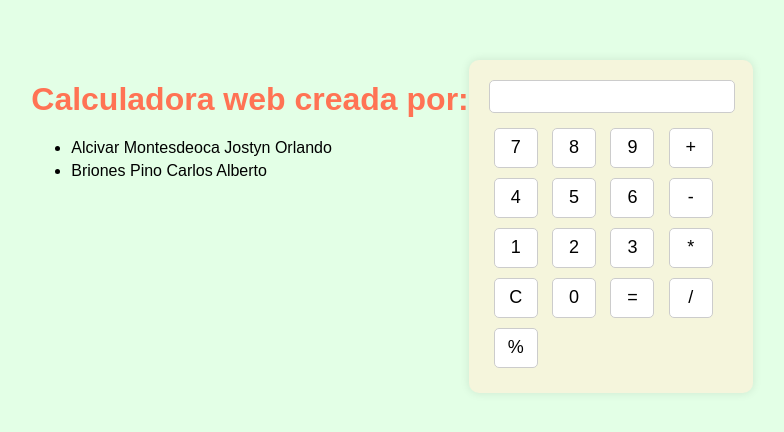
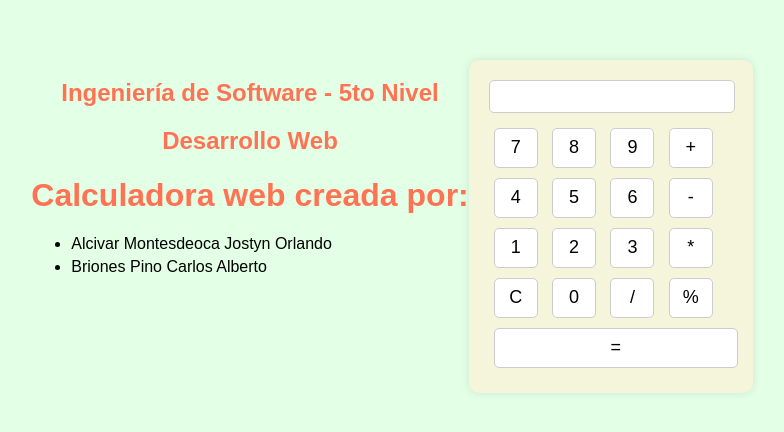
Before and after one commit to jalcivar-13/Proyecto-Calculadora, a plain HTML site: page index.html in a window 1280 px wide. Shown: the part 174-606 px from the top of the page, without its empty margins (248-1032 px from the left). Drawn offline with Linux system fonts and the light colour scheme.

Commit message:
Calculadora completa

```diff
--- a/index.html
+++ b/index.html
@@ -27,14 +27,19 @@
             text-align: left;
         }
 
+	h2 {
+            color: #ff7354;
+            text-align: center;
+        }
         .presentacion {
             margin-bottom: 10px;
- 	    text-align:left;
+ 	        text-align:center;
 	}
 
 
         ul li {
             margin: 5px 0;
+ 	        text-align:left;
         }
 
         #pantalla {
@@ -70,6 +75,8 @@
 <body>
     <div class="todo">
         <div class="presentacion">
+            <h2> Ingeniería de Software - 5to Nivel</h2>
+            <h2> Desarrollo Web </h2>
             <h1>Calculadora web creada por:</h1>
             <ul>
                 <li>Alcivar Montesdeoca Jostyn Orlando</li>
@@ -96,9 +103,10 @@
             <br>
             <input type="button" value="C" onclick="limpiarPantalla()">
             <input type="button" value="0" onclick="aggPantalla('0')">
-            <input type="button" value="=" onclick="calcular()">
             <input type="button" value="/" onclick="aggPantalla('/')">
             <input type="button" value="%" onclick="aggPantalla('%')">
+            <br>
+            <input type="button" value="=" onclick="calcular()" style="width: 100%;">
         </div>
     </div>
 
@@ -111,25 +119,23 @@
         function limpiarPantalla() {
             document.getElementById('pantalla').value = '';
         }
+
         function calcular() {
             const expression = document.getElementById('pantalla').value;
             if (expression.includes('%')) {
-                // Si la expresión contiene '%', se calcula el porcentaje.
                 const base = expression.split('%')[0];
                 const porcentaje = expression.split('%')[1];
                 const porcentajeCalculado = eval(base) * (eval(porcentaje) / 100);
                 document.getElementById('pantalla').value = porcentajeCalculado;
             } else {
                 try {
-                    // Si no contiene '%', se realiza el cálculo normalmente.
                     const result = eval(expression);
                     document.getElementById('pantalla').value = result;
                 } catch (error) {
-                    document.getElementById('pantalla').value = 'Error';
+                    document.getElementById('pantalla').value = 'Syntax error';
                 }
             }
         }
-
     </script>
 </body>
 </html>
```
